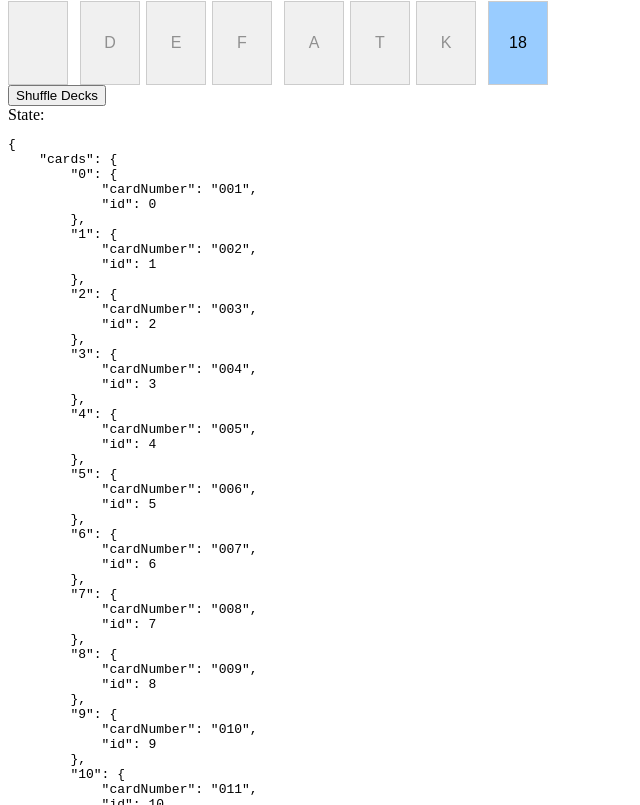
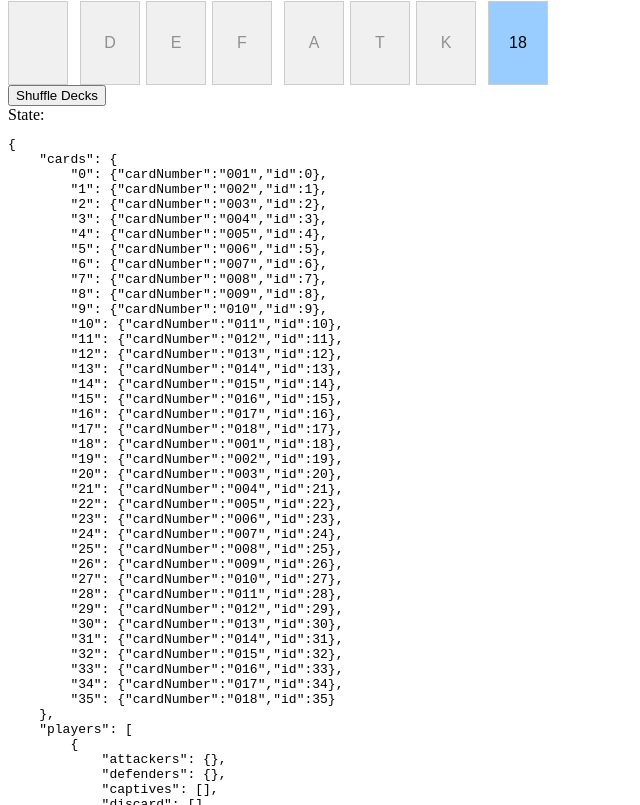
Before and after one commit to fauxsaurus/card-game, a React (Vite) app: page / in a window 1280 px wide. Shown: the part 435-1240 px from the top of the page, without its empty margins (0-640 px from the left). Built offline with nearby package versions, Linux system fonts and the light colour scheme.

Commit message:
simplified debug state printing
Small objects and integer arrays are now printed on one line.

```diff
--- a/src/App.tsx
+++ b/src/App.tsx
@@ -4,6 +4,41 @@ import {CARD_LIST, createState, setupAttackersDraw, shuffle, type IAction, type
 import {Todo} from './todo'
 
 import './App.css'
+
+const stringifyState = <T,>(obj: T, space = 4) => {
+	const jsonString = JSON.stringify(
+		obj,
+		(key, value) => {
+			// print integer arrays on one line
+			if (Array.isArray(value) && value.every(item => typeof item === 'number'))
+				return JSON.stringify(value)
+
+			// print small objects on one line
+			if (
+				!['history', 'players'].includes(key) &&
+				typeof value === 'object' &&
+				Object.keys(value).length <= 2
+			)
+				return JSON.stringify(value)
+
+			// default stringification
+			return value
+		},
+		space
+	)
+
+	return (
+		jsonString
+			// Unescape internal quotes
+			.replace(/\\"/g, '"')
+			// unescape arrays
+			.replace(/"\[/g, '[')
+			.replace(/]"/g, ']')
+			// unescape objects
+			.replace(/"\{/g, '{')
+			.replace(/}"/g, '}')
+	)
+}
 
 const immerReducer = produce((state: IState, action: IAction) => {
 	switch (action.type) {
@@ -179,7 +214,7 @@ function App() {
 			)}
 			<output>
 				<header>State:</header>
-				<pre>{JSON.stringify(state, null, 4)}</pre>
+				<pre>{stringifyState(state)}</pre>
 			</output>
 		</>
 	)
```
